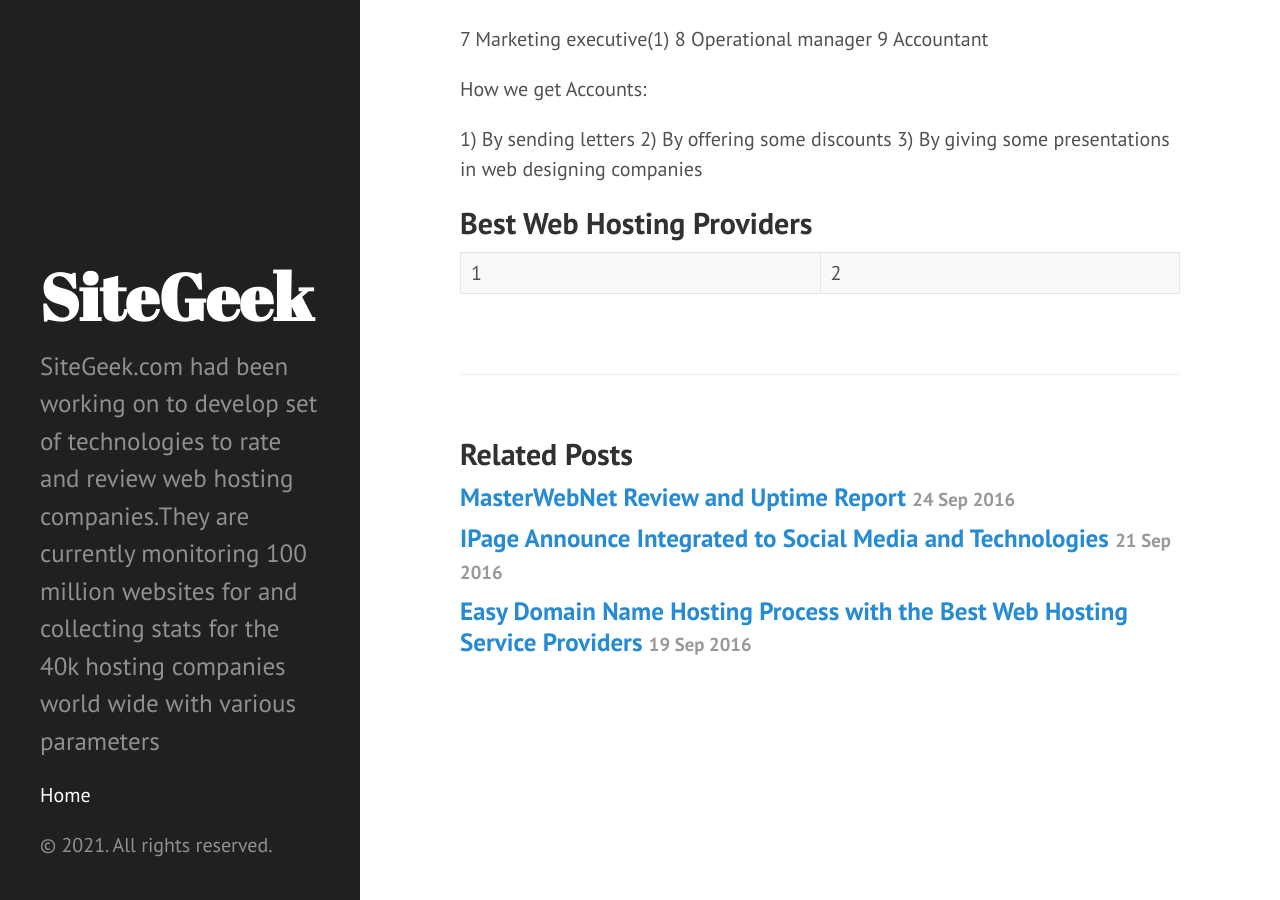
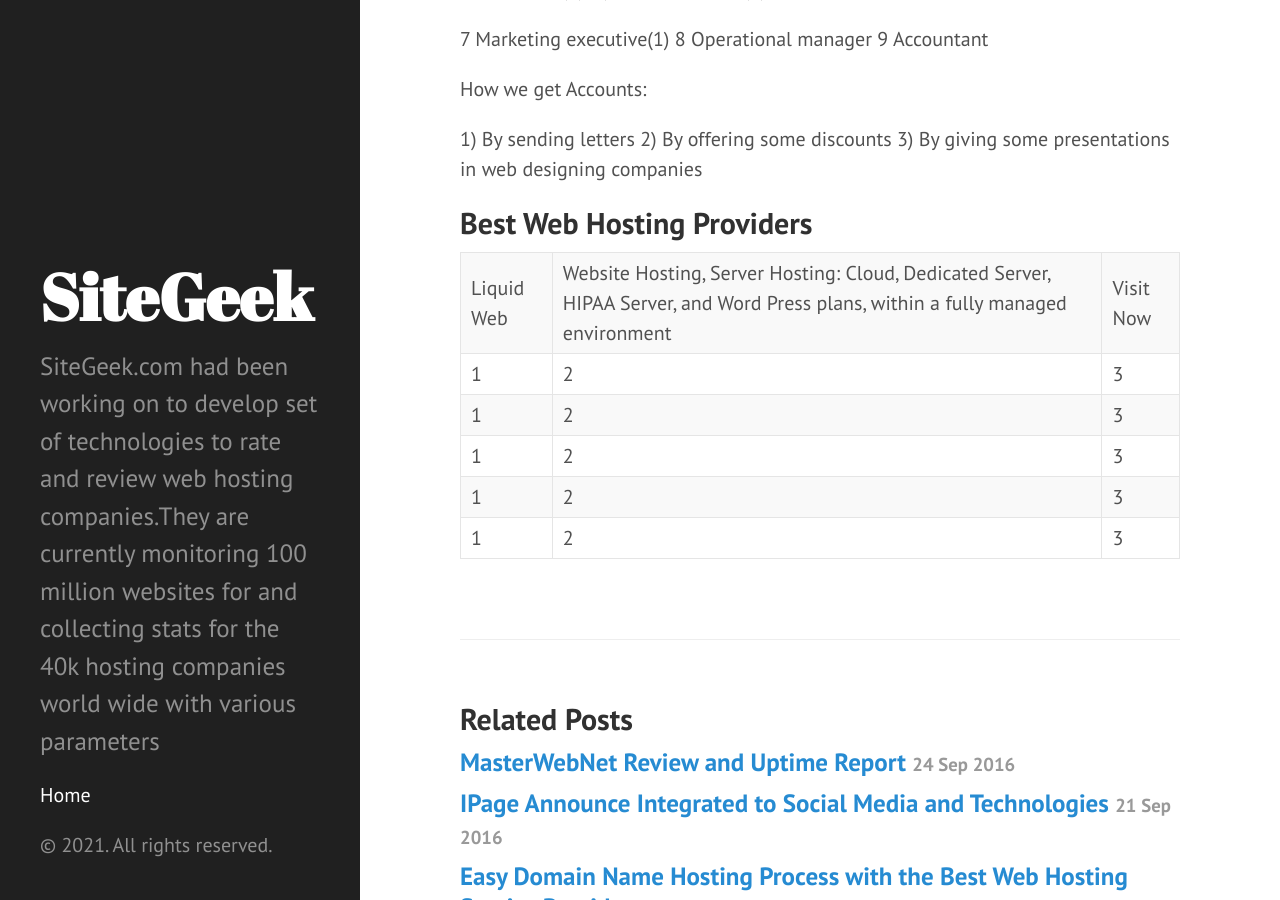
Before and after one commit to cpwebhosting/cpwebhosting.github.io, a Jekyll site: the page built from _posts/2016-09-13-business-model.markdown, in a window 1280 px wide and 900 px high, scrolled down 376 px. Built offline with Jekyll 4.4.1, drawn with Linux system fonts in a browser that asks for light colours.

Commit message:
Update post.html

```diff
--- a/_layouts/post.html
+++ b/_layouts/post.html
@@ -11,10 +11,69 @@ layout: default
  <table>
    <tr>
      <td>
+       Liquid Web
+   </td>
+     <td>
+       Website Hosting, Server Hosting: Cloud, Dedicated Server, HIPAA Server, and Word Press plans, within a fully managed environment
+
+   </td>
+     <td>
+      Visit Now
+   </td>
+   </tr>
+   <tr>
+     <td>
        1
    </td>
      <td>
        2
+   </td>
+     <td>
+       3
+   </td>
+   </tr>
+   <tr>
+     <td>
+       1
+   </td>
+     <td>
+       2
+   </td>
+     <td>
+       3
+   </td>
+   </tr>
+   <tr>
+     <td>
+       1
+   </td>
+     <td>
+       2
+   </td>
+     <td>
+       3
+   </td>
+   </tr>
+   <tr>
+     <td>
+       1
+   </td>
+     <td>
+       2
+   </td>
+     <td>
+       3
+   </td>
+   </tr>
+   <tr>
+     <td>
+       1
+   </td>
+     <td>
+       2
+   </td>
+     <td>
+       3
    </td>
    </tr>
   </table>
```
